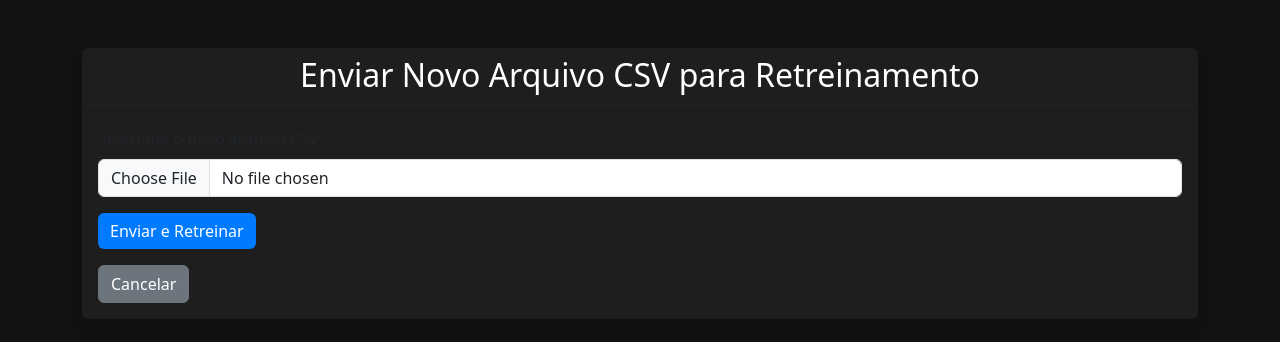
After one commit to JkaiPrime/PrVizCs, a Flask app: page /upload_new_csv/1 in a window 1280 px wide. The commit adds this page. Shown: the top 342 px of the page. Run offline with Flask 3, Linux system fonts and the light colour scheme.

Commit message:
retreinar feito

```diff
--- a/app.py
+++ b/app.py
@@ -2,7 +2,7 @@ from flask import Flask, render_template, request, redirect, send_file, url_for
 import os
 import pandas as pd
 import matplotlib.pyplot as plt
-import seaborn as sns
+import seaborn as sns # type: ignore
 from sklearn.ensemble import RandomForestClassifier
 import joblib
 import logging
@@ -242,13 +242,27 @@ def download_model(model_type, filename):
 
 
 
-@app.route('/retrain/<filename>', methods=['POST'])
-def retrain(filename):
-    filepath = os.path.join(app.config['UPLOAD_FOLDER'], filename)
-    if not os.path.exists(filepath):
-        return "Arquivo de dados não encontrado.", 404
+@app.route('/upload_new_csv/<filename>', methods=['GET', 'POST'])
+def upload_new_csv(filename):
+    if request.method == 'POST':
+        # Verificar se um novo arquivo foi enviado
+        if 'file' not in request.files:
+            return "Nenhum arquivo enviado.", 400
 
-    return redirect(url_for('train', filename=filename))
+        file = request.files['file']
+        if file.filename == '':
+            return "Nome do arquivo inválido.", 400
+
+        if file and file.filename.endswith('.csv'):
+            new_filepath = os.path.join(app.config['UPLOAD_FOLDER'], file.filename)
+            file.save(new_filepath)
+
+            # Redirecionar para o treinamento com o novo arquivo
+            return redirect(url_for('train', filename=file.filename))
+
+        return "Formato de arquivo inválido. Envie um arquivo CSV.", 400
+
+    return render_template('upload_new_csv.html', filename=filename)
 
 if __name__ == '__main__':
-    app.run(debug=True)
+    app.run(debug=True, port=5001)
--- a/templates/train_result.html
+++ b/templates/train_result.html
@@ -60,7 +60,7 @@
                         <i class="fas fa-arrow-left"></i> Voltar à Página Inicial
                     </a>
                 </div>
-                <form action="{{ url_for('train', filename=filename) }}" method="get" class="d-inline-block">
+                <form action="{{ url_for('upload_new_csv', filename=filename) }}" method="get" class="d-inline-block">
                     <button type="submit" class="btn btn-warning me-2">
                         <i class="fas fa-redo-alt"></i> Retreinar Modelo
                     </button>
--- /dev/null
+++ b/templates/upload_new_csv.html
@@ -0,0 +1,55 @@
+<!DOCTYPE html>
+<html lang="en">
+
+<head>
+    <meta charset="UTF-8">
+    <meta name="viewport" content="width=device-width, initial-scale=1.0">
+    <title>Enviar Novo CSV</title>
+    <link href="https://cdn.jsdelivr.net/npm/bootstrap@5.3.0/dist/css/bootstrap.min.css" rel="stylesheet">
+    <style>
+        body {
+            background-color: #121212;
+            color: #ffffff;
+        }
+
+        .card {
+            background-color: #1e1e1e;
+            border: 1px solid #333;
+        }
+
+        .btn-primary {
+            background-color: #007bff;
+            border: none;
+        }
+
+        .btn-primary:hover {
+            background-color: #0056b3;
+        }
+    </style>
+</head>
+
+<body>
+    <div class="container mt-5">
+        <div class="card shadow border-0">
+            <div class="card-header text-center">
+                <h2 class="text-white">Enviar Novo Arquivo CSV para Retreinamento</h2>
+            </div>
+            <div class="card-body">
+                <form action="{{ url_for('upload_new_csv', filename=filename) }}" method="POST" enctype="multipart/form-data">
+                    <div class="mb-3">
+                        <label for="file" class="form-label">Selecione o novo arquivo CSV</label>
+                        <input class="form-control" type="file" name="file" id="file" required>
+                    </div>
+                    <button type="submit" class="btn btn-primary">Enviar e Retreinar</button>
+                </form>
+                <div class="mt-3">
+                    <a href="/" class="btn btn-secondary">Cancelar</a>
+                </div>
+            </div>
+        </div>
+    </div>
+
+    <script src="https://cdn.jsdelivr.net/npm/bootstrap@5.3.0/dist/js/bootstrap.bundle.min.js"></script>
+</body>
+
+</html>
```
